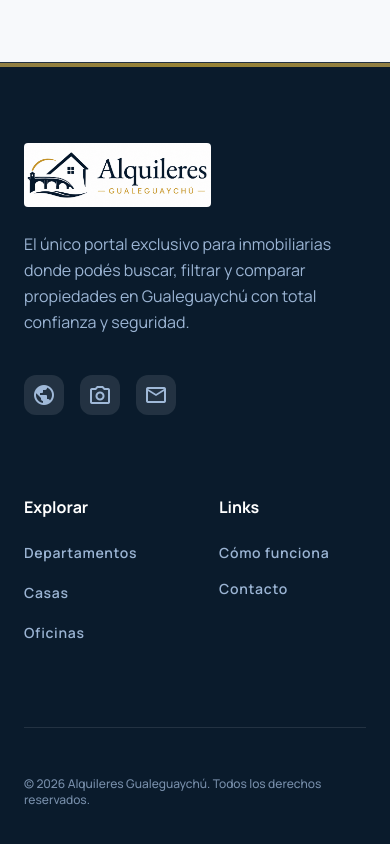
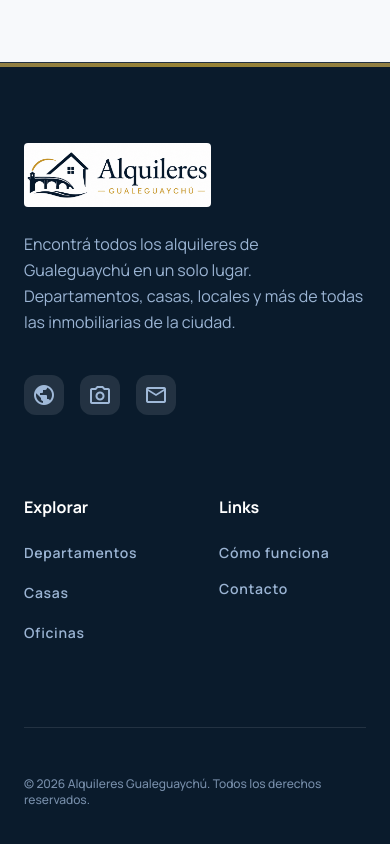
Before and after one commit to vfigunn/alquileres-gualeguaychu, a Next.js app: page / in a window 390 px wide. Shown: the part 1258-2102 px from the top of the page. Built offline with nearby package versions, Linux system fonts and the light colour scheme; no server answers; the database is empty.

Commit message:
fix(meta): cambiar descripción - no somos inmobiliaria
- Title/description: 'Encontrá todos los alquileres de Gualeguaychú en un solo lugar'
- OpenGraph, Twitter, JSON-LD y footer actualizados
- Schema cambiado de RealEstateAgent a WebSite

```diff
--- a/app/layout.tsx
+++ b/app/layout.tsx
@@ -6,11 +6,11 @@ import "./globals.css";
 export const metadata: Metadata = {
   metadataBase: new URL("https://www.alquileresgualeguaychu.com"),
   title: {
-    default: "Alquileres Gualeguaychú | El portal inmobiliario líder en alquileres",
+    default: "Alquileres Gualeguaychú | Encontrá todos los alquileres de Gualeguaychú en un solo lugar",
     template: "%s | Alquileres Gualeguaychú",
   },
   description:
-    "Encontrá las mejores propiedades en alquiler de Gualeguaychú. El único portal exclusivo para inmobiliarias donde podés buscar, filtrar y comparar departamentos, casas y oficinas.",
+    "Encontrá todos los alquileres de Gualeguaychú en un solo lugar. Buscá departamentos, casas, locales y más de todas las inmobiliarias de la ciudad.",
   keywords: [
     "alquileres gualeguaychú",
     "inmobiliarias gualeguaychú",
@@ -22,9 +22,9 @@ export const metadata: Metadata = {
   ],
   authors: [{ name: "Alquileres Gualeguaychú" }],
   openGraph: {
-    title: "Alquileres Gualeguaychú | Buscador de Propiedades",
+    title: "Alquileres Gualeguaychú | Encontrá todos los alquileres en un solo lugar",
     description:
-      "Encontrá las mejores propiedades en alquiler de Gualeguaychú. El único portal exclusivo para inmobiliarias.",
+      "Encontrá todos los alquileres de Gualeguaychú en un solo lugar. Buscá departamentos, casas, locales y más de todas las inmobiliarias.",
     url: "https://www.alquileresgualeguaychu.com",
     siteName: "Alquileres Gualeguaychú",
     locale: "es_AR",
@@ -42,7 +42,7 @@ export const metadata: Metadata = {
     card: "summary_large_image",
     title: "Alquileres Gualeguaychú",
     description:
-      "Encontrá las mejores propiedades en alquiler de Gualeguaychú.",
+      "Encontrá todos los alquileres de Gualeguaychú en un solo lugar.",
     images: ["/ag-logo-horizontal.png"],
   },
   robots: {
@@ -82,10 +82,10 @@ export default function RootLayout({
           dangerouslySetInnerHTML={{
             __html: JSON.stringify({
               "@context": "https://schema.org",
-              "@type": "RealEstateAgent",
+              "@type": "WebSite",
               name: "Alquileres Gualeguaychú",
               description:
-                "Portal inmobiliario líder en alquileres de Gualeguaychú, Entre Ríos.",
+                "Encontrá todos los alquileres de Gualeguaychú en un solo lugar. Buscá departamentos, casas, locales y más.",
               url: "https://www.alquileresgualeguaychu.com",
               areaServed: {
                 "@type": "City",
@@ -125,7 +125,7 @@ export default function RootLayout({
                   <img src="/ag-logo-horizontal.png" alt="Alquileres Gualeguaychú Logo" className="h-16 w-auto object-contain rounded-lg" />
                 </Link>
                 <p className="font-manrope text-body-md text-blue-200/80 leading-relaxed">
-                  El único portal exclusivo para inmobiliarias donde podés buscar, filtrar y comparar propiedades en Gualeguaychú con total confianza y seguridad.
+                  Encontrá todos los alquileres de Gualeguaychú en un solo lugar. Departamentos, casas, locales y más de todas las inmobiliarias de la ciudad.
                 </p>
                 <div className="flex gap-4 mt-sm">
                   <a href="https://facebook.com" target="_blank" rel="noopener noreferrer" className="w-10 h-10 rounded-full bg-white/10 hover:bg-white/20 flex items-center justify-center text-blue-200/80 hover:text-white transition-all duration-300 hover:-translate-y-1" aria-label="Facebook">
```
